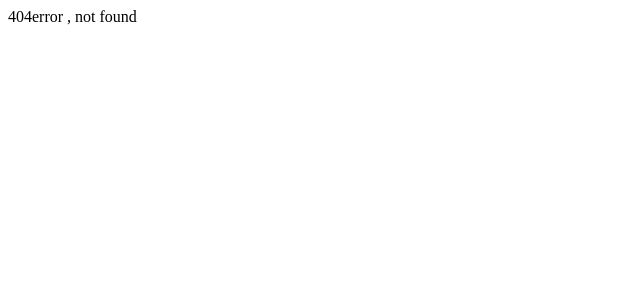
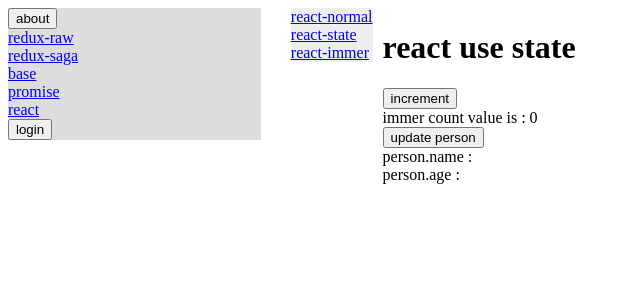
Before and after one commit to mikeiansky/react-learn, a React (Create React App) app: page /react/immer in a window 1280 px wide. Before the commit this address had no page. Shown: the top 300 px of the page, without its empty margins (0-640 px from the left). Built offline with nearby package versions, Linux system fonts and the light colour scheme.

Commit message:
test react

```diff
--- a/package.json
+++ b/package.json
@@ -18,6 +18,7 @@
     "redux": "^5.0.1",
     "redux-saga": "^1.3.0",
     "sort-by": "^1.2.0",
+    "use-immer": "^0.9.0",
     "web-vitals": "^2.1.4"
   },
   "scripts": {
--- a/src/pages/Menu.js
+++ b/src/pages/Menu.js
@@ -32,7 +32,8 @@ export default function App(){
                     <Link to={'/redux'}>redux-raw</Link><br/>
                     <Link to={'/saga'}>redux-saga</Link><br/>
                     <Link to={'/base'}>base</Link><br/>
-                    <Link to={'/promise'}>promise</Link>
+                    <Link to={'/promise'}>promise</Link><br/>
+                    <Link to={'/react'}>react</Link>
                     <br/>
                     <button onClick={gotoLogin}>login</button>
                 </div>
--- /dev/null
+++ b/src/pages/react/ReactImmer.js
@@ -0,0 +1,39 @@
+import {useState} from "react";
+import {useImmer} from 'use-immer';
+
+
+export default function () {
+
+    // const [count, setCount] = useState(0)
+    const [count, updateCount] = useImmer(0)
+    const [person, updatePerson] = useImmer({})
+
+    return (
+        <div>
+            <h1>react use state</h1>
+            <button onClick={() => {
+                // setCount(count + 1)
+                updateCount(draft => {
+                    console.log('draft value is ', draft)
+                    const v = count + 1
+                    return v;
+                })
+            }}>increment
+            </button>
+            <br/>
+            immer count value is : {count}
+            <br/>
+            <button onClick={() => {
+                updatePerson(draft => {
+                    draft.name = 'ciwei'
+                    draft.age = 35
+                })
+            }}>update person
+            </button>
+            <br/>
+            person.name : {person.name}<br/>
+            person.age : {person.age}<br/>
+        </div>
+    )
+
+}
--- /dev/null
+++ b/src/pages/react/ReactNormal.js
@@ -0,0 +1,14 @@
+
+
+
+
+export default function App() {
+
+
+    return (
+        <div>
+            <h1>React Normal Page</h1>
+        </div>
+    )
+
+}
--- /dev/null
+++ b/src/pages/react/ReactState.js
@@ -0,0 +1,20 @@
+import {useState} from "react";
+
+
+export default function () {
+
+    const [count, setCount] = useState(0)
+
+    return (
+        <div>
+            <h1>react use state</h1>
+            <button onClick={() => {
+                setCount(count + 1)
+            }}>increment
+            </button>
+            <br/>
+            state count value is : {count}
+        </div>
+    )
+
+}
--- /dev/null
+++ b/src/pages/react/index.js
@@ -0,0 +1,28 @@
+import {Outlet, useNavigate} from "react-router"
+import {Link} from "react-router-dom";
+
+export default function App() {
+
+
+    return (
+        <>
+            <div style={{
+                height: '100%',
+                backgroundColor: "#eeeeee",
+                float: 'left',
+                marginLeft: "10px"
+            }}>
+                <Link to={'/react/normal'}>react-normal</Link><br/>
+                <Link to={'/react/state'}>react-state</Link><br/>
+                <Link to={'/react/immer'}>react-immer</Link><br/>
+            </div>
+            <div style={{
+                float: 'left',
+                marginLeft: "10px"
+            }}>
+                <Outlet/>
+            </div>
+        </>
+    )
+
+}
```
Also changed, not shown: src/router/index.js (+22 -0 lines).
